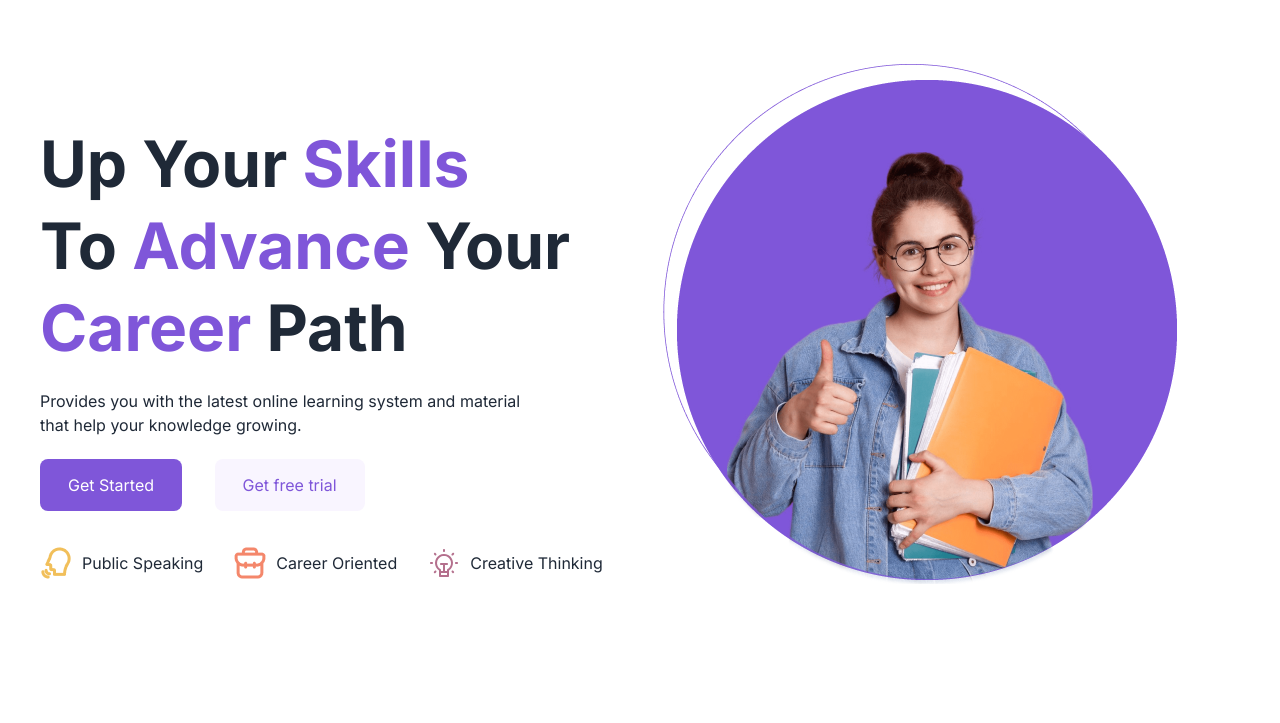
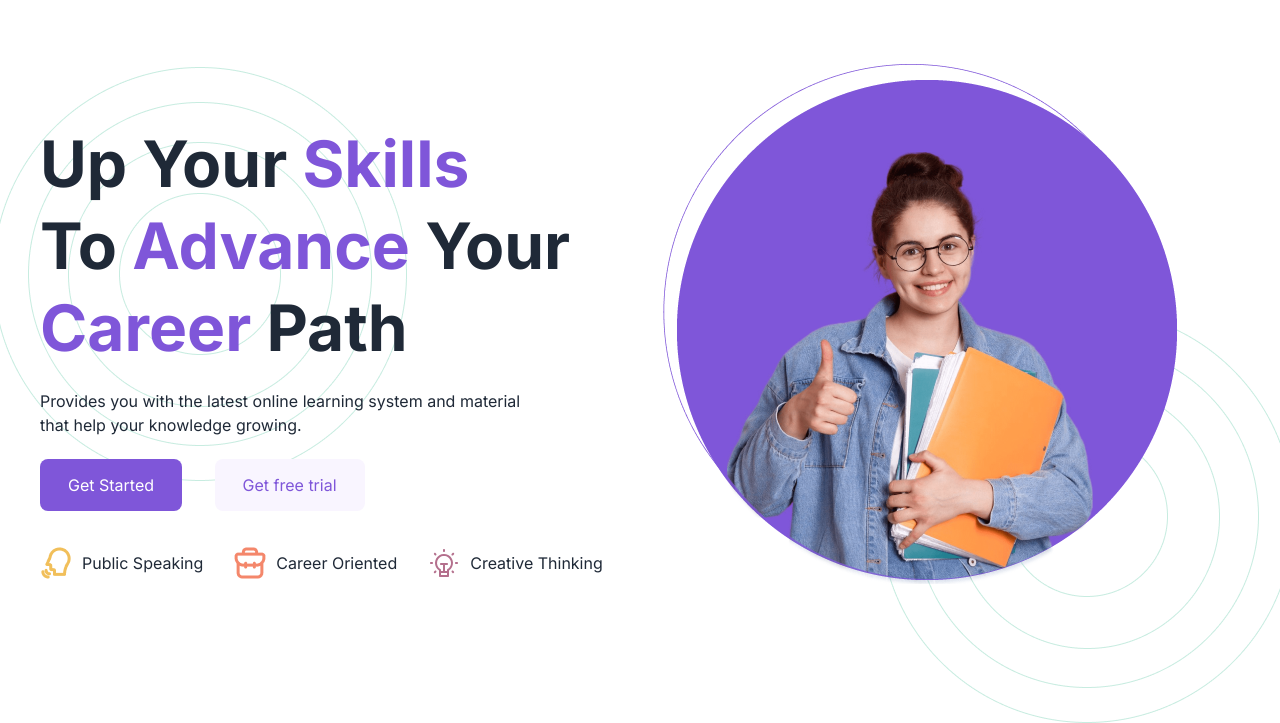
Before and after one commit to risaadodx/ed-circle, a plain HTML site: page index.html in a window 1280 px wide. Shown: the part 77-800 px from the top of the page. Drawn offline with nearby package versions, Linux system fonts and the light colour scheme.

Commit message:
banner bg circel added

```diff
--- a/index.html
+++ b/index.html
@@ -108,6 +108,11 @@
     <section class="w-[1200px] mx-auto mt-[41px]">
       <div class="grid grid-cols-2 gap-[74.44px]">
         <div class="mt-[59px]">
+          <img
+            class="absolute top-36 -z-10 left-0"
+            src="./assets/Group 458.png"
+            alt=""
+          />
           <h2 class="text-[64px] leading-[82px] font-bold">
             Up Your <span class="text-[#7f56d9]">Skills</span> <br />
             To <span class="text-[#7f56d9]">Advance</span> Your
@@ -149,6 +154,11 @@
             alt=""
           />
         </div>
+        <img
+          class="absolute bottom-0 -z-10 right-0"
+          src="./assets/Group 457.png"
+          alt=""
+        />
       </div>
     </section>
   </body>
```
